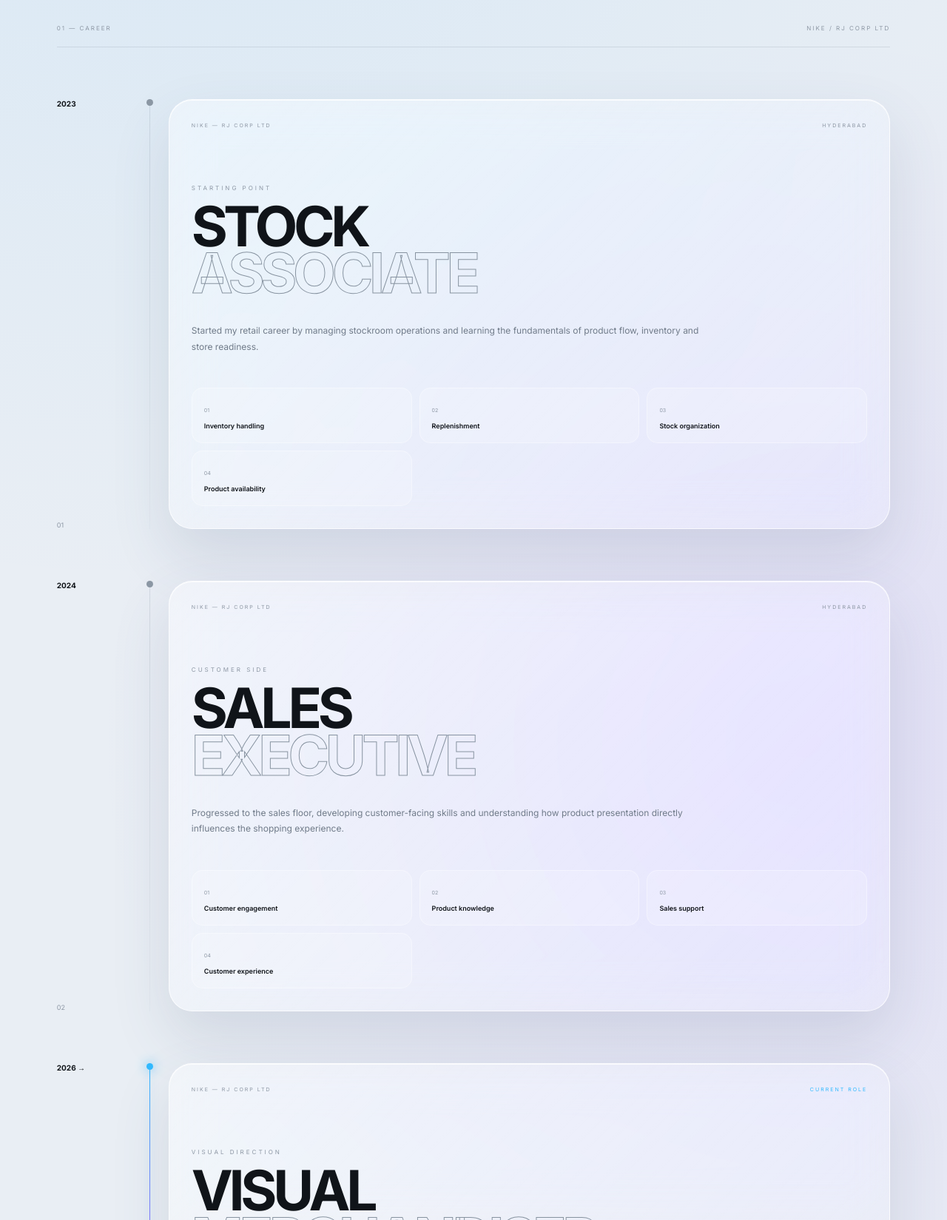
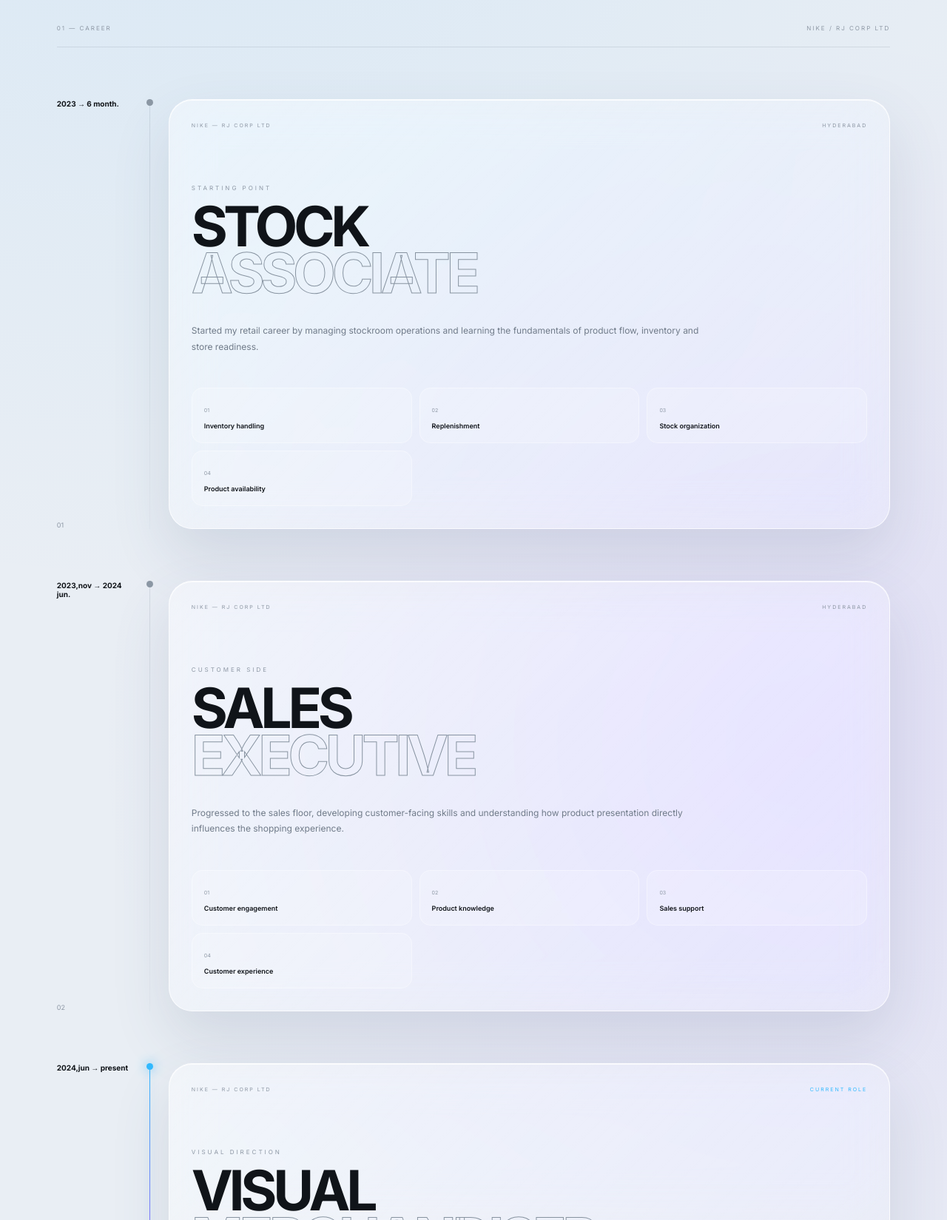
Before and after one commit to nandu-998/CHANDU-PORTFOLIO-V2, a website: page experience.html in a window 1280 px wide. Shown: the part 1460-3109 px from the top of the page at 74% size. Drawn offline with Linux system fonts and the light colour scheme.

Commit message:
Update experience dates in experience.html

```diff
--- a/experience.html
+++ b/experience.html
@@ -216,7 +216,7 @@
                 <div class="card-side">
 
                     <span class="year">
-                        2023
+                        2023 → 6 month.
                     </span>
 
                     <span class="role-number">
@@ -310,7 +310,7 @@
                 <div class="card-side">
 
                     <span class="year">
-                        2024
+                        2023,nov → 2024 jun.
                     </span>
 
                     <span class="role-number">
@@ -404,7 +404,7 @@
                 <div class="card-side">
 
                     <span class="year">
-                        2026 →
+                        2024,jun → present
                     </span>
 
                     <span class="role-number">
```
